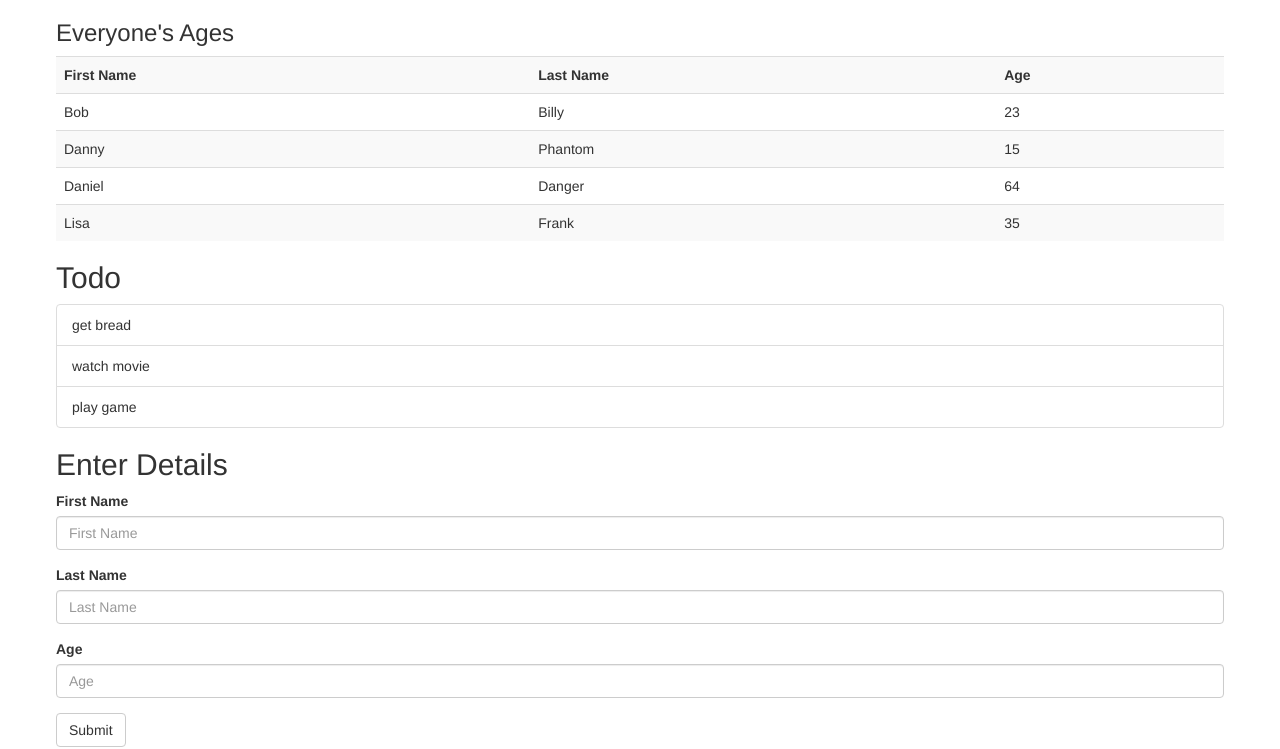
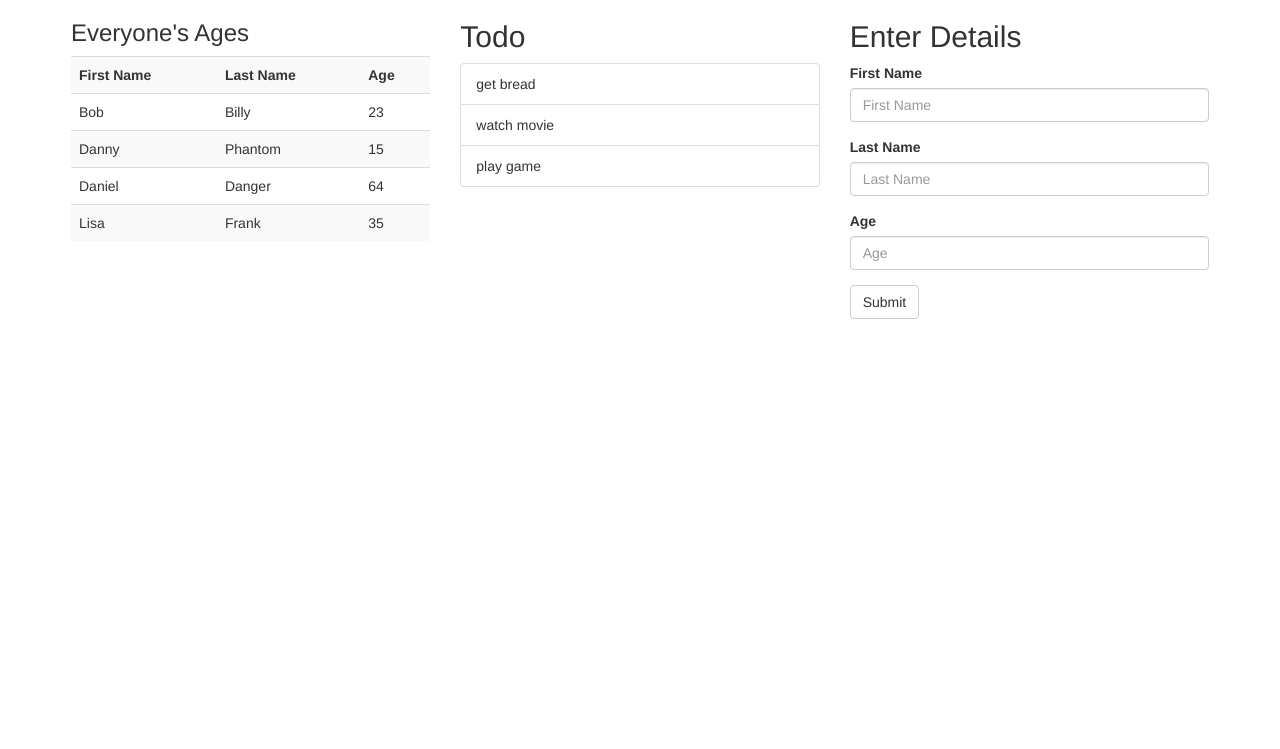
Before and after one commit to DavidSIJames/Sparta_bootstrap_lab, a plain HTML site: page LTF/LTF.html in a window 1280 px wide. Shown: the part 54-803 px from the top of the page. Drawn offline with nearby package versions, Linux system fonts and the light colour scheme.

Commit message:
fixed bugs and indented code

```diff
--- a/LTF/LTF.html
+++ b/LTF/LTF.html
@@ -42,9 +42,9 @@
 <!-- table -->
 <div class="container">
   <div class="row">
-    <div class"col-lg-4 col-md-4 col-sm-4 col-xs-12">
+    <div class="col-lg-4 col-md-4 col-sm-4 col-xs-12">
       <h3>Everyone's Ages</h3>
-      <table class="table table-striped">
+      <table class="table table-striped col-sm-4">
         <tr>
           <th>First Name</th>
           <th>Last Name</th>
@@ -73,7 +73,7 @@
       </table>
     </div>
     <!--  list-->
-    <div class"col-lg-4 col-md-4 col-sm-4 col-xs-12">
+    <div class="col-lg-4 col-md-4 col-sm-4 col-xs-12">
       <h2>Todo</h2>
       <ul class="list-group">
         <li class="list-group-item">get bread</li>
@@ -82,7 +82,7 @@
       </ul>
     </div>
     <!-- form -->
-    <div class"col-lg-4 col-md-4 col-sm-4 col-xs-12">
+    <div class="col-lg-4 col-md-4 col-sm-4 col-xs-12">
       <h2>Enter Details</h2>
       <form>
         <div class="form-group">
```
Also changed, not shown: index.html (+4 -4 lines), css/main.css (indentation only). Lines whose indentation alone changed are shown as unchanged.
